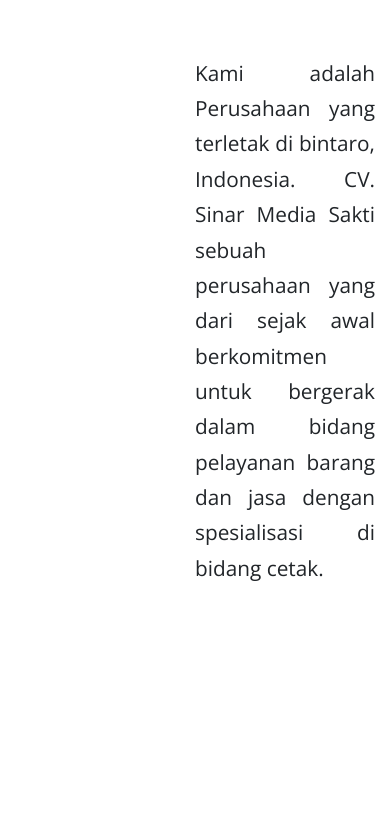
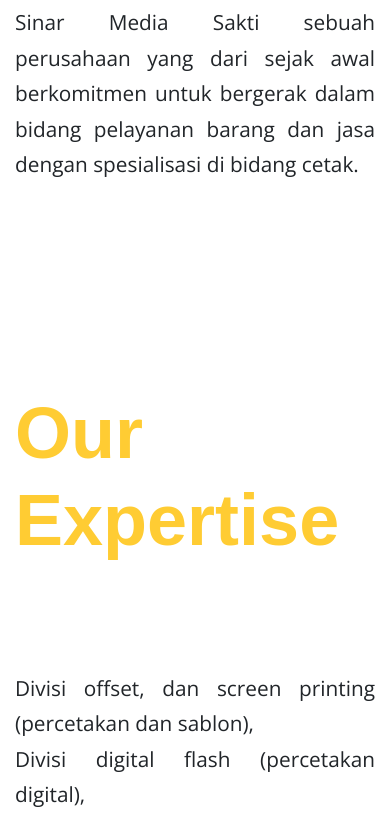
Before and after one commit to NaufalRafi-hub/websms, a React (Create React App) app in the folder websms/: page /aboutus in a window 390 px wide. Shown: the part 1164-1983 px from the top of the page. Built offline with nearby package versions, Linux system fonts and the light colour scheme; a web font is replaced by a local one.

Commit message:
fix responsive

```diff
--- a/websms/src/Components/HeroAboutComp/HeroAboutElements.css
+++ b/websms/src/Components/HeroAboutComp/HeroAboutElements.css
@@ -1,15 +1,43 @@
 
 .wrapper-hero-abt {
     margin-top: 256px;
-    display: block;
+    display: flex;
+    flex-direction: column;
 
 }
 .judul-hero-abt {
-    margin-left: 10%;
+    grid-area: head-abt;
+
+    /* display: block; */
+    /* margin-left: 10%; */
 }
 
 .sub-hero-abt {
+    grid-area: sub-abt;
+    margin-left: 50%;
     padding-top: 165px;
-    margin-left: 50%;
+    /* margin-left: 500px; */
+    /* width: min(80%, 100em); */
+    /* text-align: center; */
+    /* margin-left: 50%; */
 
 }
+@media screen and (max-width:770px) {
+    .wrapper-hero-abt {
+        margin-top: 200px;
+        margin-left: auto;
+        margin-right: auto;
+
+    }
+    .sub-hero-abt {
+        grid-area: sub-abt;
+        margin-left: auto;
+        margin-right: auto;
+        padding-top: 100px;
+    }
+    .judul-hero-abt {
+        grid-area: head-abt;
+        margin-left: auto;
+        margin-right: auto;
+    }
+}
--- a/websms/src/Components/HeroExpertiseComp/HeroExpertiseElements.js
+++ b/websms/src/Components/HeroExpertiseComp/HeroExpertiseElements.js
@@ -2,14 +2,14 @@
 import { motion } from "framer-motion";
 
 export const Headline = styled(motion.h1)`
-  font-size: 70px;
+  font-size: 4.5rem;
   font-family: "Viga", sans-serif;
   color: #ffcc33;
   font-weight: bold;
 `;
 
 export const Subhead = styled(motion.h2)`
-  font-size: 23px;
+  font-size: 1.3rem;
   font-family: "Open Sans", sans-serif;
   text-align: justify;
   text-justify: auto;
@@ -18,13 +18,27 @@
 
 export const Wrapperexp = styled.div`
   margin-top: 256px;
-  display: block;
+  display: flex;
+  flex-direction: column;
+  @media screen and (max-width:770px) {
+    margin-top: 200px;
+    margin-left: auto;
+    margin-right: auto;
+  }
 `;
 
 export const Judulexp = styled.div`
   margin-left: 50%;
+  @media screen and (max-width:770px) {
+    margin-left: auto;
+    margin-right: auto;
+  }
 `;
 export const Subexp = styled.div`
   padding-top: 165px;
-  margin-left: 10%;
+  @media screen and (max-width:770px) {
+    padding-top: 100px;
+    margin-left: auto;
+    margin-right: auto;
+  }
 `;
```
